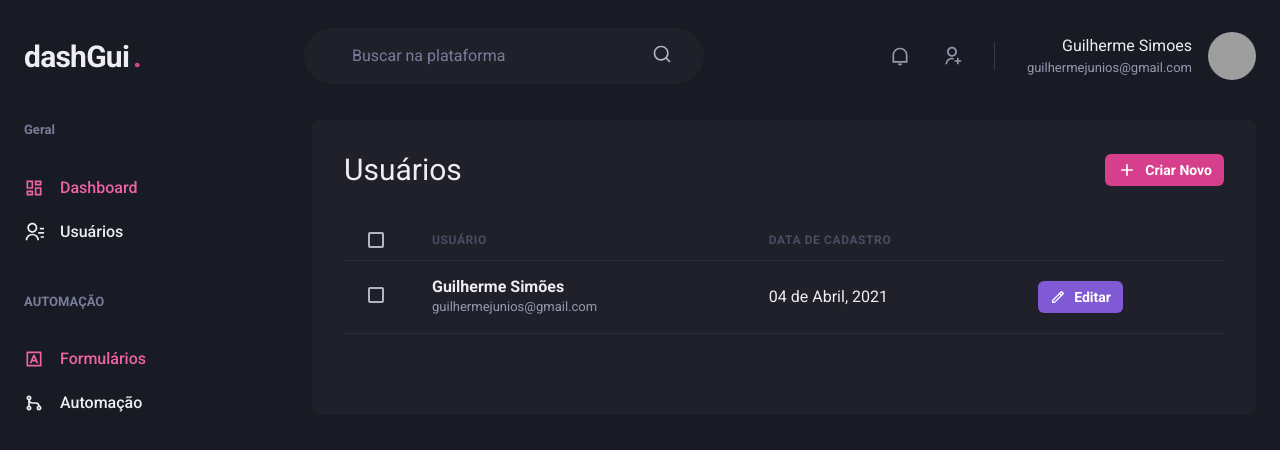
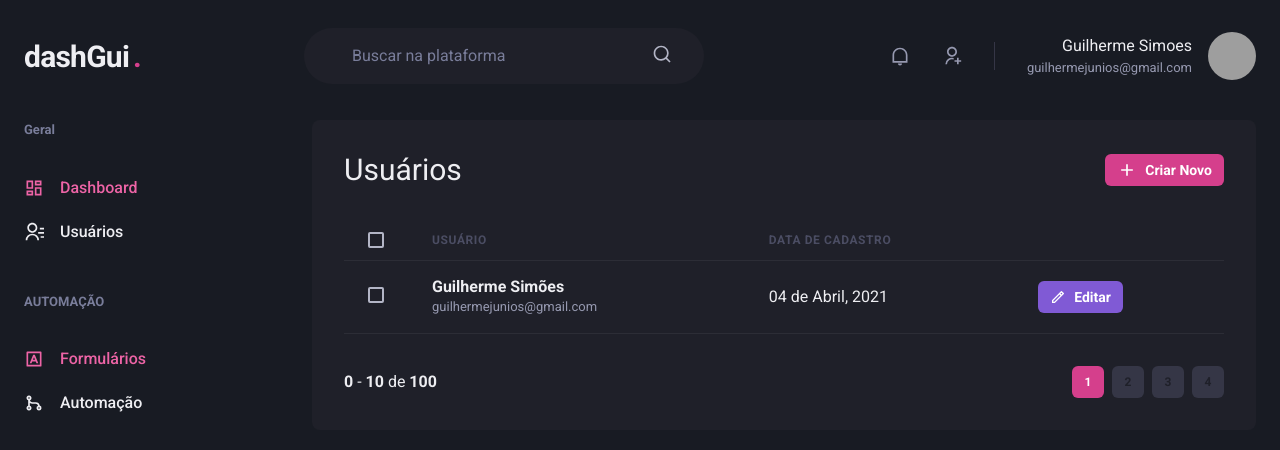
Before and after one commit to guilhermessimoes/dashGui, a Next.js app: page /users in a window 1280 px wide. Shown: the top 450 px of the page. Built offline with nearby package versions, Linux system fonts and the light colour scheme; grey boxes are pictures that could not be loaded.

Commit message:
Componnente: Pagination

```diff
--- /dev/null
+++ b/src/components/Pagination.tsx
@@ -0,0 +1,67 @@
+import { Box, Button, Stack } from "@chakra-ui/react";
+
+export function Pagination() {
+  return (
+    <Stack
+      direction="row"
+      mt="8"
+      justifyContent="space-between"
+      align="center"
+      spacing="6"
+    >
+      <Box>
+        <strong>0</strong> - <strong>10</strong> de <strong>100</strong>
+      </Box>
+      <Stack
+        direction="row" spacing="2"
+      >
+          <Button
+            size="sm"
+            fontSize="xs"
+            width="4"
+            colorScheme="pink"
+            disabled
+            _disabled={{
+              bgColor: 'pink.500',
+              cursor: 'default'
+            }}
+          >
+            1
+          </Button>
+          <Button
+            size="sm"
+            fontSize="xs"
+            width="4"
+            bgColor="gray.700"
+            _hover={{
+              bgColor: 'gray.500'
+            }}
+          >
+            2
+          </Button>
+          <Button
+            size="sm"
+            fontSize="xs"
+            width="4"
+            bgColor="gray.700"
+            _hover={{
+              bgColor: 'gray.500'
+            }}
+          >
+            3
+          </Button>
+          <Button
+            size="sm"
+            fontSize="xs"
+            width="4"
+            bgColor="gray.700"
+            _hover={{
+              bgColor: 'gray.500'
+            }}
+          >
+            4
+          </Button>
+      </Stack>
+    </Stack>
+  )
+}
--- a/src/pages/users/index.tsx
+++ b/src/pages/users/index.tsx
@@ -2,6 +2,7 @@
 import { RiAddLine, RiPencilLine } from "react-icons/ri";
 
 import { Header } from "../../components/Header";
+import { Pagination } from "../../components/Pagination";
 import Sidebar from "../../components/Sidebar";
 
 export default function UserList() {
@@ -61,6 +62,7 @@
               </Tr>
             </Tbody>
           </Table>
+          <Pagination />
         </Box>
       </Flex>
     </Box>
```
